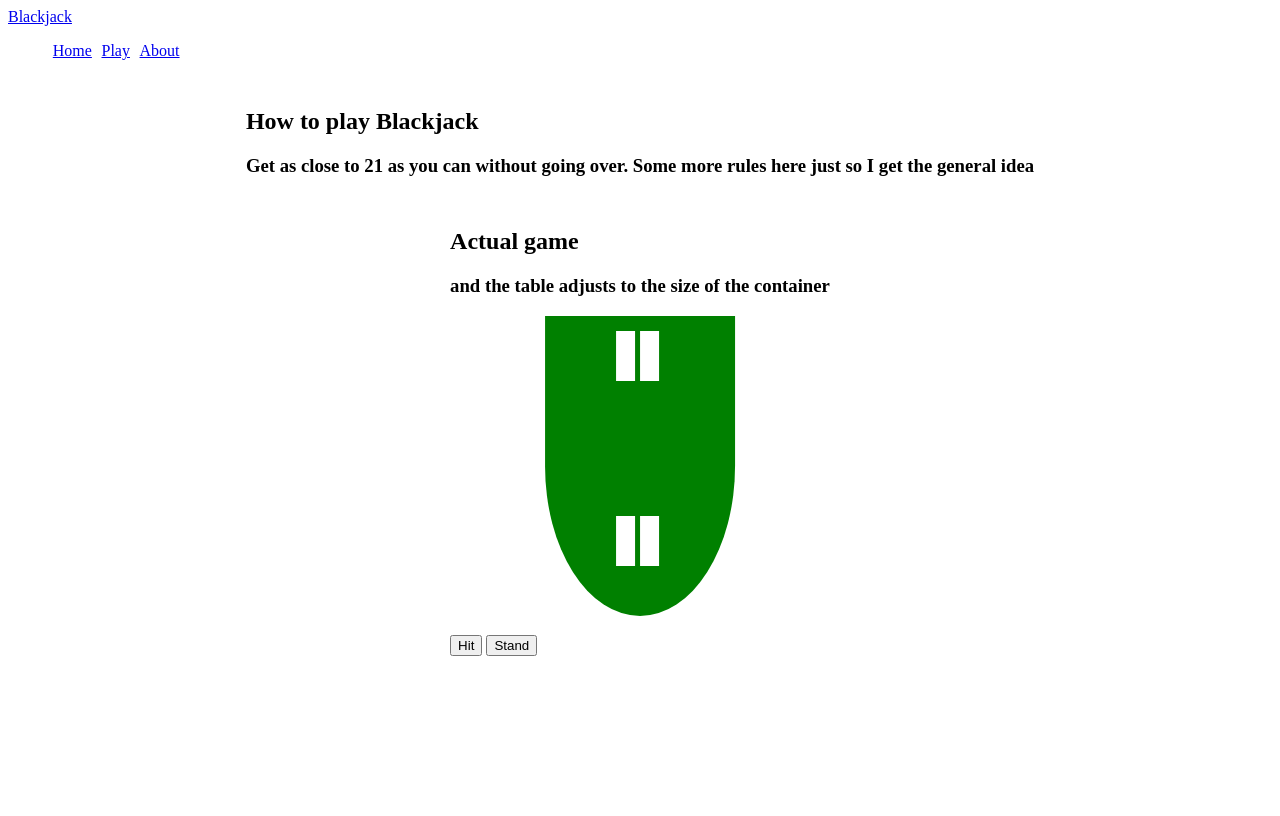
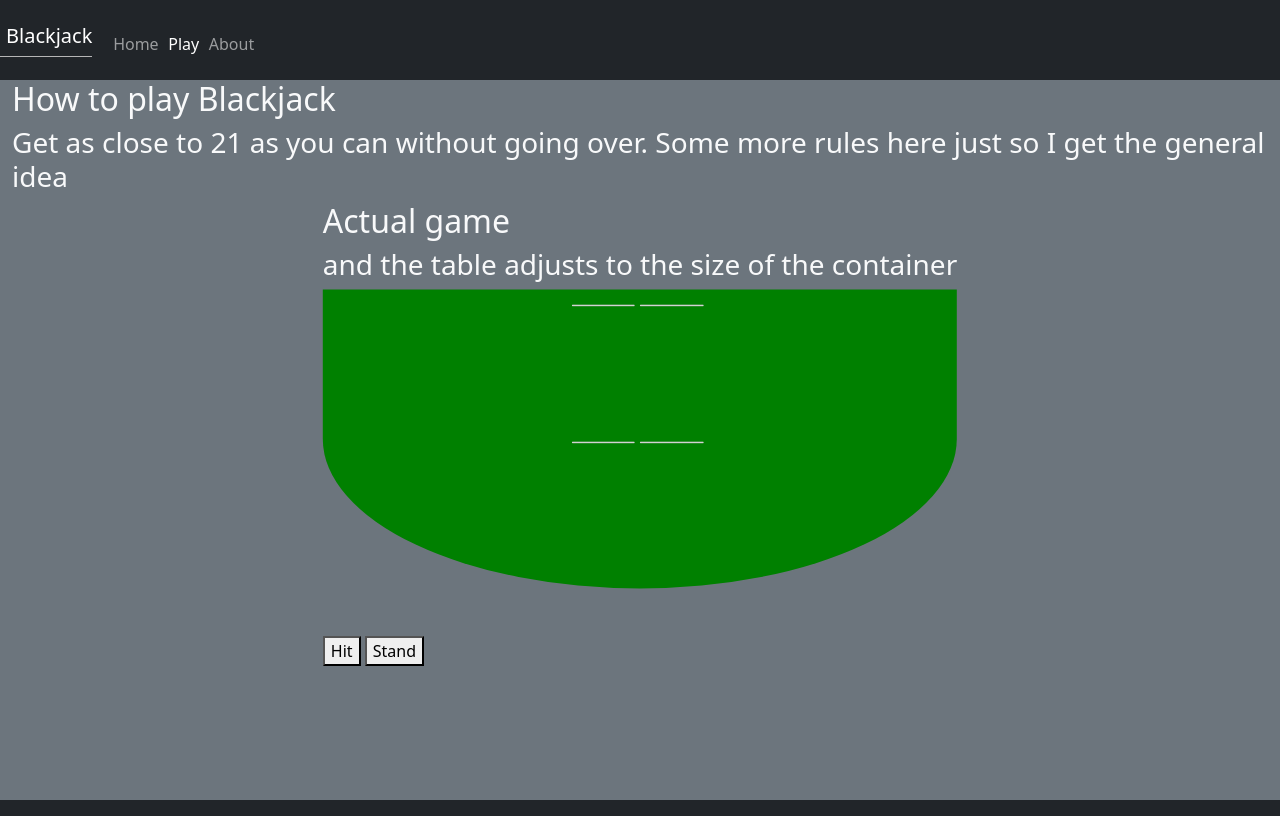
Before and after one commit to harrydcole2/blackjack-game, a plain HTML site: page Blackjack.html in a window 1280 px wide. Drawn offline with nearby package versions, Linux system fonts and the light colour scheme.

Commit message:
fixes for play.html

```diff
--- a/Blackjack.css
+++ b/Blackjack.css
@@ -7,7 +7,7 @@ body{
     flex: 0 80px;
   }
 
-  main{
+  main {
     flex: 1 calc(100vh - 80px);
     display: flex;
     flex-direction: column;
@@ -31,9 +31,17 @@ body{
     padding-bottom: .5em;
   }
 
+  /* .play-layout {
+    display: flex;
+    flex-direction: row;
+  }
+
+  .play-layout .collapse {
+    flex: 1;
+  } */
+
   section:nth-child(1){
     flex: 1;
-    background-color: white;
   }
   section:nth-child(2){
     postion: relative;
--- a/Blackjack.html
+++ b/Blackjack.html
@@ -5,18 +5,24 @@
     <meta name="viewport" content="width=device-width, initial-scale=1.0" />
     <link rel="stylesheet" href= "Blackjack.css" />
     <title>Blackjack</title>
+    <link
+      href="https://cdn.jsdelivr.net/npm/bootstrap@5.2.2/dist/css/bootstrap.min.css"
+      rel="stylesheet"
+      integrity="sha384-Zenh87qX5JnK2Jl0vWa8Ck2rdkQ2Bzep5IDxbcnCeuOxjzrPF/et3URy9Bv1WTRi"
+      crossorigin="anonymous"
+    />
   </head>
 
 <body class="bg-dark text-light">
   <header class="container-fluid">
     <nav class="navbar fixed-top navbar-dark">
-      <a class="nacbar-brand" href="#">Blackjack</a>
+      <a class="navbar-brand" href="#">Blackjack</a>
       <menu class="navbar-nav">
         <li class="nav-item">
-          <a class="nav-link active" href="index.html">Home</a>
+          <a class="nav-link" href="index.html">Home</a>
         </li>
         <li class="nav-item">
-          <a class="nav-link" href="Blackjack.html">Play</a>
+          <a class="nav-link active" href="Blackjack.html">Play</a>
         </li>
         <li class="nav-item">
           <a class="nav-link" href="index.html">About</a>
@@ -25,7 +31,7 @@
     </nav>
   </header>
 
-  <main>
+  <main class= "container-fluid bg-secondary">
     <section>
       <h2>How to play Blackjack
         <h3>Get as close to 21 as you can without going over. Some more rules here just so I get the general idea</h3>
```
